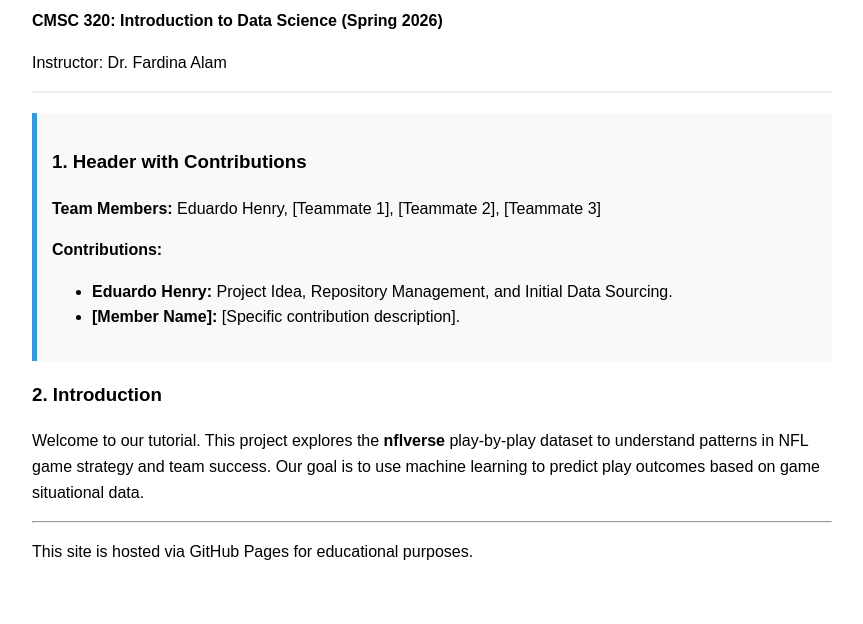
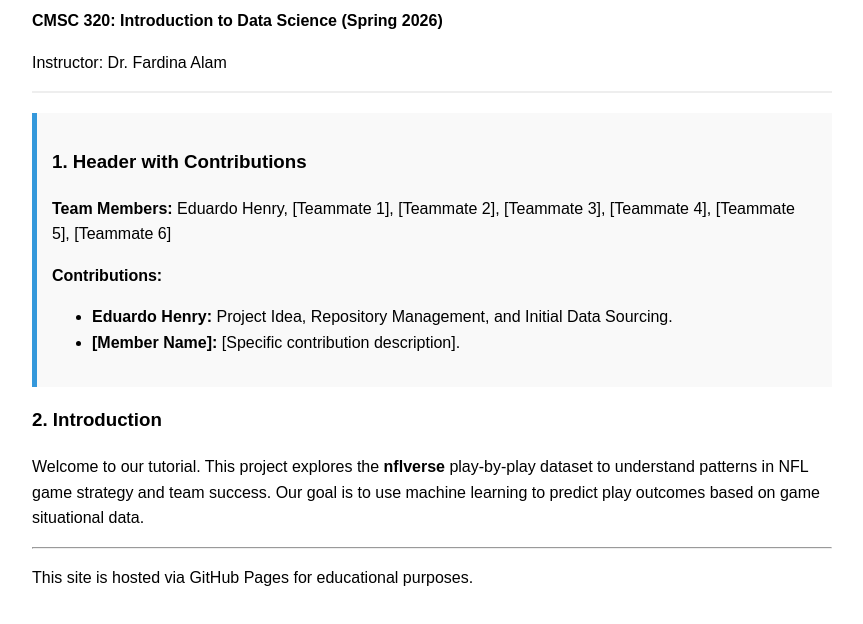
Before and after one commit to Eduardo0961/Eduardo0961.github.io, a plain HTML site: page index.html in a window 1280 px wide. Shown: the part 146-770 px from the top of the page, without its empty margins (208-1071 px from the left). Drawn offline with Linux system fonts and the light colour scheme.

Commit message:
Add more team members to contributions section

```diff
--- a/index.html
+++ b/index.html
@@ -21,7 +21,7 @@
 
     <section class="contribution">
         <h3>1. Header with Contributions</h3>
-        <p><strong>Team Members:</strong> Eduardo Henry, [Teammate 1], [Teammate 2], [Teammate 3]</p>
+        <p><strong>Team Members:</strong> Eduardo Henry, [Teammate 1], [Teammate 2], [Teammate 3], [Teammate 4], [Teammate 5], [Teammate 6]</p>
         <p><strong>Contributions:</strong></p>
         <ul>
             <li><strong>Eduardo Henry:</strong> Project Idea, Repository Management, and Initial Data Sourcing.</li>
```
